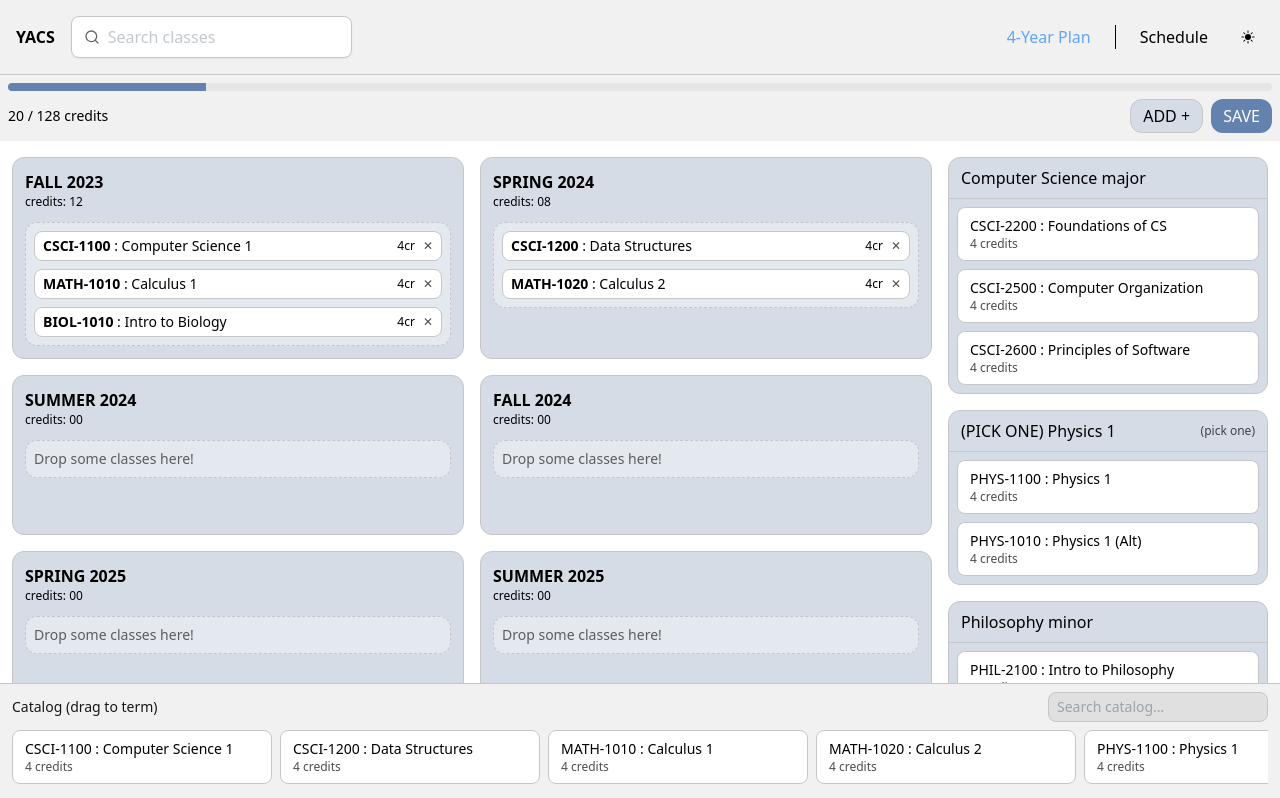
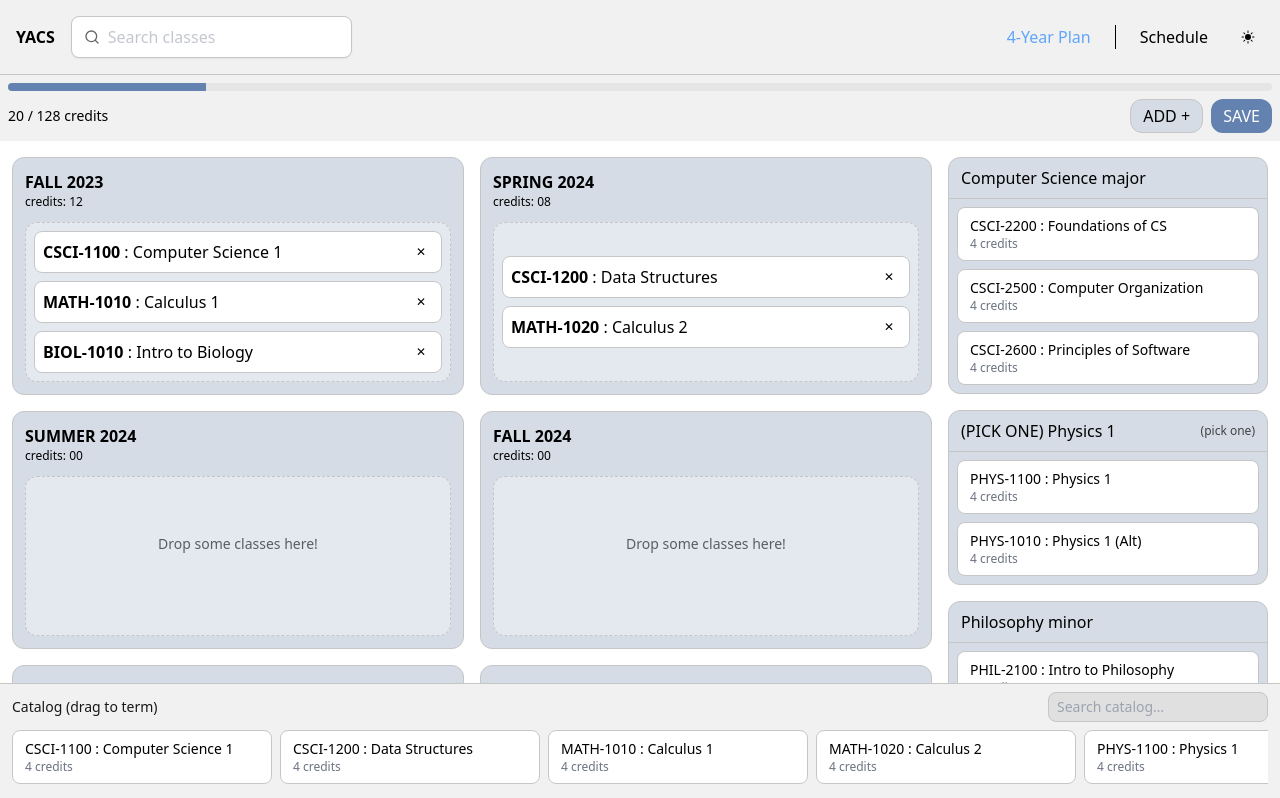
Before and after one commit to shaunrask/yacs, a React (Create React App) app in the folder frontend/: page /planner in a window 1280 px wide. Shown: the top 798 px of the page. Built offline with nearby package versions, Linux system fonts and the light colour scheme.

Commit message:
Schedule fix and dark mode color changes

```diff
--- a/frontend/src/app/App.tsx
+++ b/frontend/src/app/App.tsx
@@ -1,15 +1,12 @@
 import React from "react";
 import { Outlet } from "react-router-dom";
 import Navbar from "../components/Navbar";
-import { ScheduleProvider } from "../context/schedule-context";
 
 export default function App() {
   return (
     <div className="min-h-screen flex flex-col">
-      <ScheduleProvider>
-        <Navbar />
-        <Outlet />
-      </ScheduleProvider>
+      <Navbar />
+      <Outlet />
     </div>
   );
 }
--- a/frontend/src/components/ScheduleList.tsx
+++ b/frontend/src/components/ScheduleList.tsx
@@ -2,6 +2,7 @@ import { useSchedule } from "../context/schedule-context";
 
 export default function ScheduleList() {
   const { courses, removeCourse, clear } = useSchedule();
+  console.log("ScheduleList render", courses);
 
   return (
     <section className="mx-auto max-w-5xl">
--- a/frontend/src/context/schedule-context.tsx
+++ b/frontend/src/context/schedule-context.tsx
@@ -14,8 +14,9 @@ const ScheduleContext = createContext<ScheduleCtx | undefined>(undefined);
 export function ScheduleProvider({ children }: { children: React.ReactNode }) {
   const [courses, setCourses] = useState<Course[]>([]);
 
-  const addCourse = (c: Course) =>
+  const addCourse = (c: Course) => {
     setCourses((prev) => (prev.some((x) => x.id === c.id) ? prev : [...prev, c]));
+  }
 
   const removeCourse = (id: string) =>
     setCourses((prev) => prev.filter((x) => x.id !== id));
--- a/frontend/src/index.tsx
+++ b/frontend/src/index.tsx
@@ -7,11 +7,13 @@ import { AppThemeProvider } from './components/theme/ThemeProvider';
 import App from './app/App';
 import HomePage from "./routes/HomePage";
 import FourYearPlannerPage from "./routes/FourYearPlannerPage";
+import { ScheduleProvider } from "./context/schedule-context";
 
 const root = ReactDOM.createRoot(document.getElementById('root') as HTMLElement);
 root.render(
   <React.StrictMode>
     <AppThemeProvider>
+    <ScheduleProvider>
     <BrowserRouter>
       <Routes>
       <Route path="/" element={<App />}>
@@ -20,6 +22,7 @@ root.render(
       </Route>
     </Routes>
     </BrowserRouter>
+    </ScheduleProvider>
     </AppThemeProvider>
   </React.StrictMode>
 );
--- a/frontend/src/routes/FourYearPlannerPage.tsx
+++ b/frontend/src/routes/FourYearPlannerPage.tsx
@@ -66,7 +66,6 @@ const HeaderBar: React.FC<{ total: number; max?: number; onSave: () => void; onA
 = ({ total, max = 128, onSave, onAdd }) => (
   <div className="sticky top-0 z-20 bg-header p-2">
     <div className="h-2 w-full rounded bg-muted overflow-hidden">
-      {/* use footer as accent */}
       <div className="h-full bg-footer" style={{ width: `${Math.min((total / max) * 100, 100)}%` }} />
     </div>
     <div className="mt-2 flex items-center justify-between">
@@ -108,7 +107,7 @@ const TermColumn: React.FC<{
 
       {/* Drop area */}
       <div
-        className="mt-3 rounded-lg border border-dashed border-border p-2"
+        className="mt-3 rounded-lg border border-dashed border-border h-40 overflow-y-auto flex flex-col items-center justify-center gap-2"
         style={{ backgroundColor: "color-mix(in oklab, var(--surface), var(--background) 35%)" }}
         onDragOver={(e) => e.preventDefault()}
         onDrop={(e) => {
@@ -126,17 +125,15 @@ const TermColumn: React.FC<{
             Drop some classes here!
           </div>
         )}
-        <ul className="space-y-2">
+        <ul className="space-y-2 w-full p-2">
           {items.map((c) => (
-            <li key={c.key} className="flex items-center justify-between rounded-md bg-background px-2 py-1 border border-border">
-              <div className="text-sm text-foreground truncate" title={`${c.id} : ${c.title}`}>
+            <li key={c.key} className="flex items-center justify-between rounded-md bg-background dark:bg-slate-600 px-2 py-2 border border-border">
+              <div className="text-md text-foreground truncate" title={`${c.id} : ${c.title}`}>
                 <b>{c.id}</b> : {c.title}
               </div>
               <div className="flex items-center gap-2">
-                <span className="text-xs text-foreground/80">{c.credits}cr</span>
                 <button
-                  className="text-xs"
-                  style={{ color: "var(--foreground)", opacity: 0.7 }}
+                  className="text-xs items-center justify-center rounded w-6 h-6 text-foreground"
                   onClick={() => onRemove(id, c.key)}
                 >
                   ✕
@@ -152,13 +149,13 @@ const TermColumn: React.FC<{
 
 const CatalogCard: React.FC<{ c: Course }>= ({ c }) => (
   <div
-    className="rounded-md border border-border bg-background px-3 py-2 text-foreground cursor-grab select-none"
+    className="rounded-md border border-border bg-background dark:bg-slate-600 px-3 py-2 text-foreground cursor-grab select-none"
     draggable
     onDragStart={(e) => e.dataTransfer.setData("text/plain", JSON.stringify(c))}
     title={`${c.id} • ${c.title}`}
   >
     <div className="text-sm font-medium truncate">{c.id} : {c.title}</div>
-    <div className="text-xs" style={{ color: "var(--foreground)", opacity: 0.7 }}>{c.credits} credits</div>
+    <div className="text-xs text-gray-500 dark:text-gray-300">{c.credits} credits</div>
   </div>
 );
 
--- a/frontend/src/routes/HomePage.tsx
+++ b/frontend/src/routes/HomePage.tsx
@@ -1,15 +1,12 @@
 import React from "react";
-import { ScheduleProvider } from "../context/schedule-context";
 import ScheduleList from "../components/ScheduleList";
 import WeekScheduler from "../components/ui/WeekScheduler";
 
 export default function HomePage() {
   return (
-    <ScheduleProvider>
-      <main className="flex-1 p-4">
-        <WeekScheduler events={[]} startHour={8} endHour={20} showWeekend={false} />
-        <ScheduleList />
-      </main>
-    </ScheduleProvider>
+    <main className="flex-1 p-4">
+      <WeekScheduler events={[]} startHour={8} endHour={20} showWeekend={false} />
+      <ScheduleList />
+    </main>
   );
 }
--- a/frontend/src/styles/globals.css
+++ b/frontend/src/styles/globals.css
@@ -18,13 +18,13 @@
   }
 
   .dark {
-    --background: #191919;
-    --surface:    #1d2630;
+    --background: #181818;
+    --surface:    #232931;
     --header:     #212121;
     --footer:     #6482B0;
     --muted:      #2b2e32;
-    --foreground: #E0E0E1;
-    --border:     #6d6d6e;
+    --foreground: #e0e0e1;
+    --border:     #2b2b2b;
     --input:      #374966;
     --input-foreground: #E0E0E1;
   }
```
